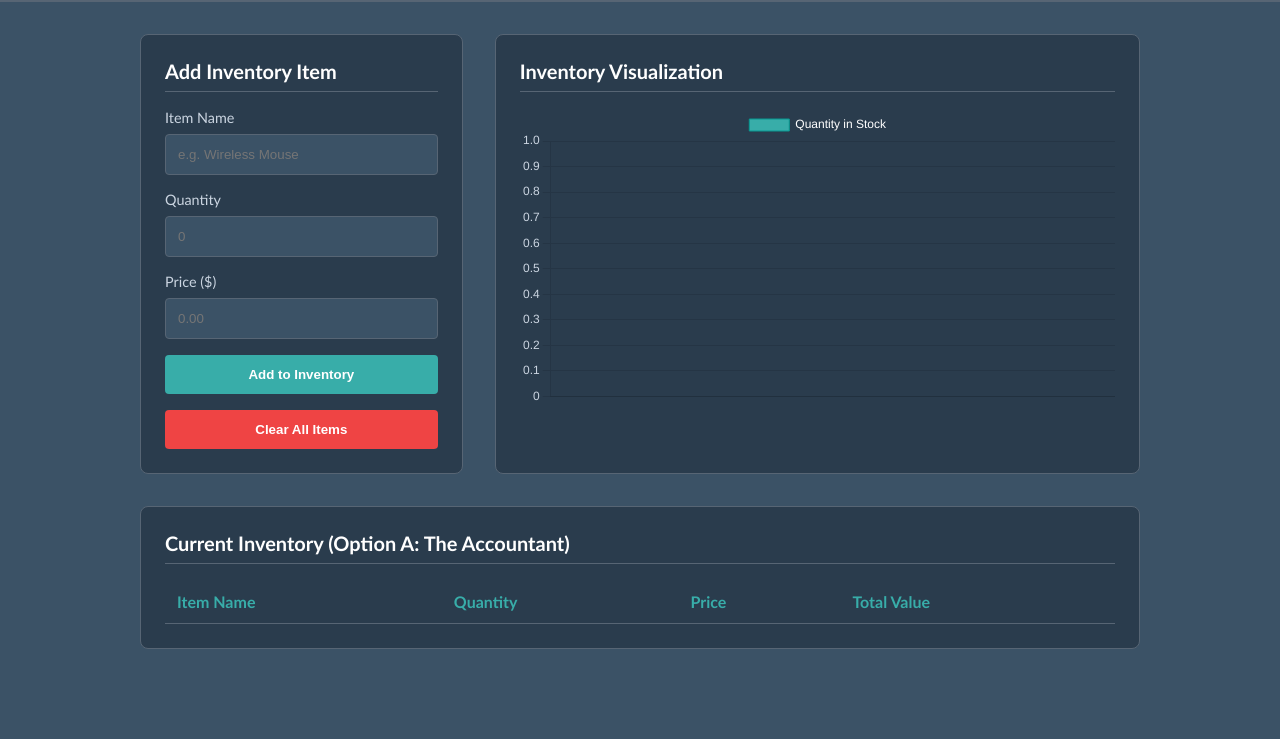
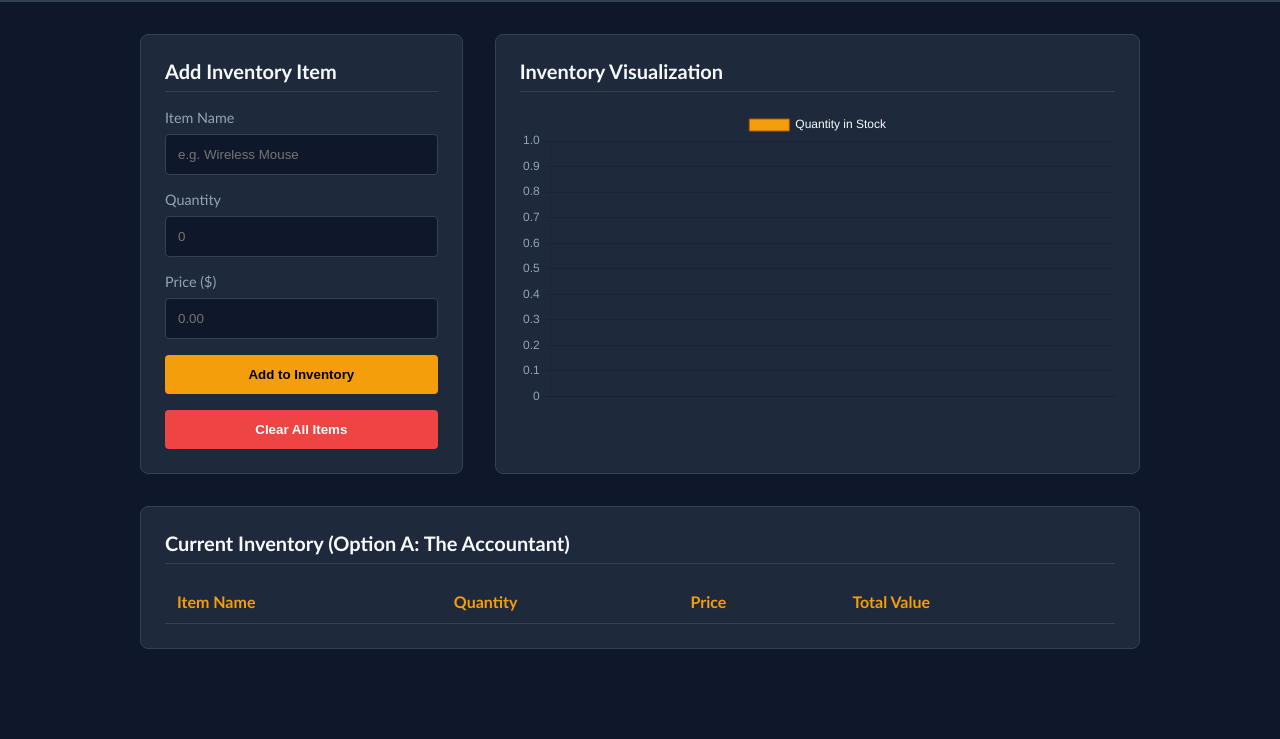
Before and after one commit to jyunhe/aa, a plain HTML site: page index.html in a window 1280 px wide. Shown: the part 61-800 px from the top of the page. Drawn offline with nearby package versions, Linux system fonts and the light colour scheme.

Commit message:
Update index.html

```diff
--- a/index.html
+++ b/index.html
@@ -7,19 +7,12 @@
     <script src="https://cdn.jsdelivr.net/npm/chart.js"></script>
     <style>
         :root {
-            /* Dark pastel blue background */
-            --bg-color: #3b5266;
-            /* Slightly darker blue for the cards/containers */
-            --card-bg: #2a3c4d;
-            /* Crisp white text */
-            --text-main: #ffffff;
-            /* Soft light blue-gray for secondary text */
-            --text-muted: #cbd5e1;
-            /* Unique vibrant teal for primary buttons and accents */
-            --accent: #38ada9;
-            /* Subtle borders */
-            --border: #576574;
-            /* Keep red for dangerous actions */
+            --bg-color: #0f172a;
+            --card-bg: #1e293b;
+            --text-main: #f8fafc;
+            --text-muted: #94a3b8;
+            --accent: #f59e0b;
+            --border: #334155;
             --danger: #ef4444;
         }
         body {
@@ -68,7 +61,7 @@
         }
         button {
             width: 100%; padding: 0.75rem; background-color: var(--accent);
-            color: #ffffff; border: none; border-radius: 4px; font-weight: bold;
+            color: #000; border: none; border-radius: 4px; font-weight: bold;
             cursor: pointer; transition: opacity 0.3s;
         }
         button:hover { opacity: 0.8; }
@@ -229,18 +222,18 @@
                     datasets: [{
                         label: 'Quantity in Stock',
                         data: data,
-                        backgroundColor: '#38ada9', // Matches the new teal accent
-                        borderColor: '#079992',     // Slightly darker teal border
+                        backgroundColor: '#f59e0b',
+                        borderColor: '#b45309',
                         borderWidth: 1
                     }]
                 },
                 options: {
                     scales: {
-                        y: { beginAtZero: true, ticks: { color: '#cbd5e1' } }, // Muted light blue text
-                        x: { ticks: { color: '#cbd5e1' } }
+                        y: { beginAtZero: true, ticks: { color: '#94a3b8' } },
+                        x: { ticks: { color: '#94a3b8' } }
                     },
                     plugins: {
-                        legend: { labels: { color: '#ffffff' } } // Crisp white text
+                        legend: { labels: { color: '#f8fafc' } }
                     }
                 }
             });
```
